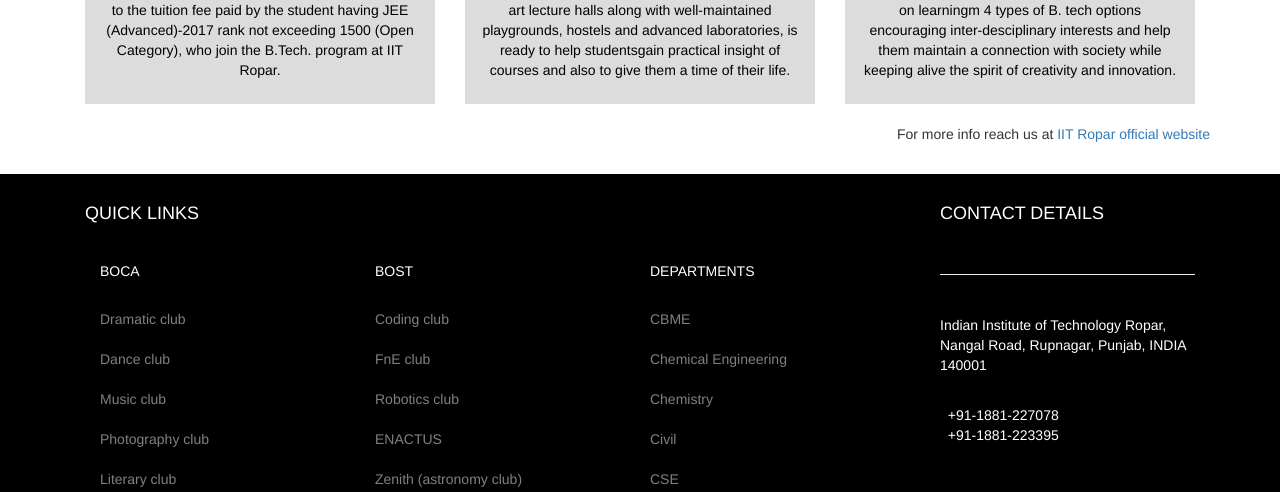
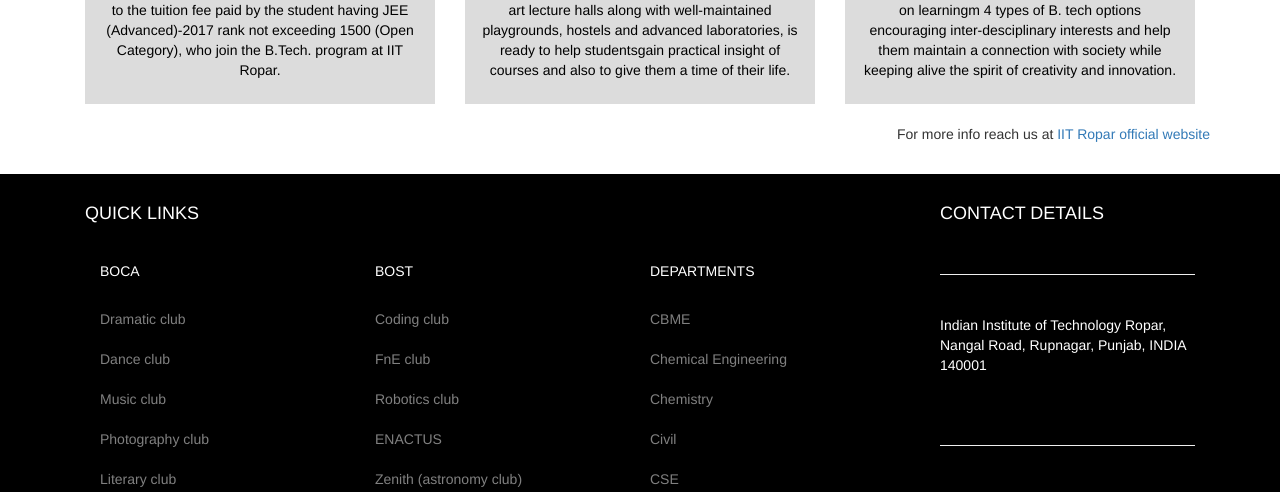
Before and after one commit to abhishekgoyal1/ISMP-2017, a plain HTML site: page index.html in a window 1280 px wide. Shown: the part 1114-1606 px from the top of the page. Drawn offline with Linux system fonts and the light colour scheme; a script that the page names is missing.

Commit message:
Create index.html

```diff
--- a/index.html
+++ b/index.html
@@ -280,7 +280,7 @@
         <br><hr><br>
         <p>Indian Institute of Technology Ropar, Nangal Road, Rupnagar, Punjab, INDIA 140001 </p>
         <br>
-        <p> &nbsp; +91-1881-227078 <br>&nbsp; +91-1881-223395 </p>
+        <!--<p> &nbsp; +91-1881-227078 <br>&nbsp; +91-1881-223395 </p>-->
         <br><hr><br>
         <h4>Follow us -
             <a href="https://www.facebook.com/iitrpr"><img src="images/fb%20icon.png" width="20%"></a>
```
